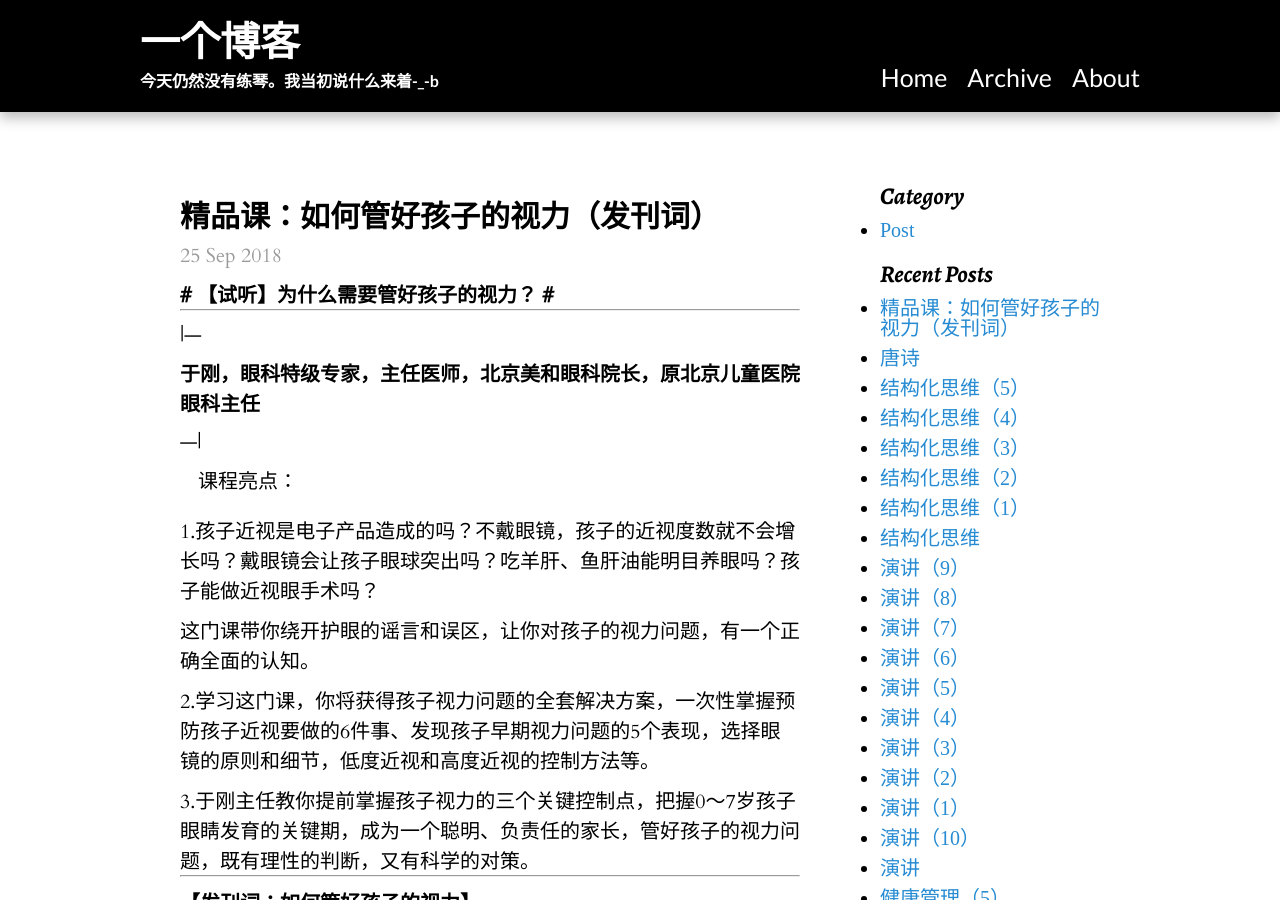
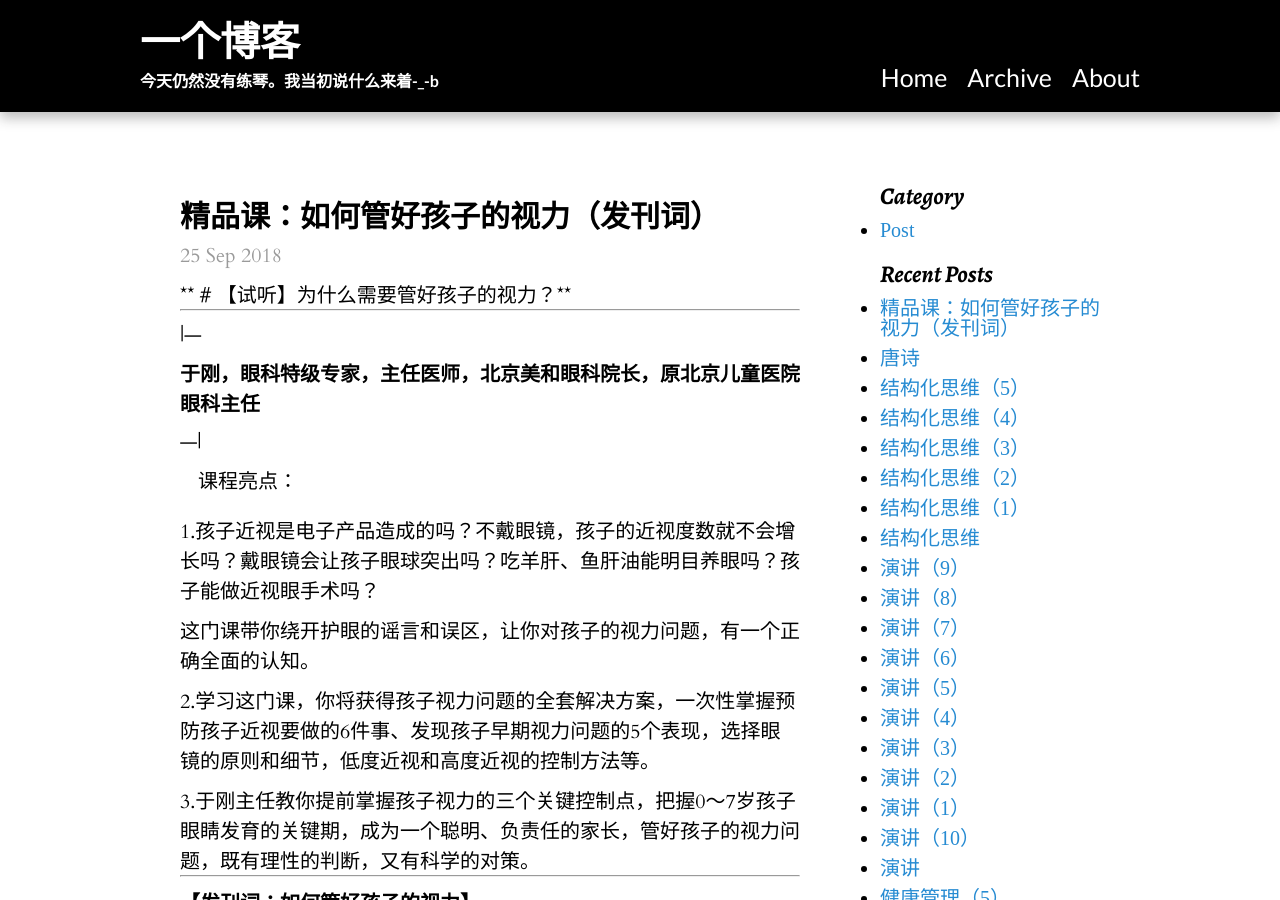
Before and after one commit to xjxuyang/xjxuyang.github.io, a Jekyll site: the page built from _posts/2018-09-25-如何管好孩子的视力（0）.md, in a window 1280 px wide and 900 px high. Built offline with Jekyll 4.4.1, drawn with Linux system fonts in a browser that asks for light colours; some web fonts are replaced.

```diff
--- a/_posts/2018-09-25-如何管好孩子的视力（0）.md
+++ b/_posts/2018-09-25-如何管好孩子的视力（0）.md
@@ -4,7 +4,7 @@ title: 精品课：如何管好孩子的视力（发刊词）
 category: Post
 ---
 
-**# 【试听】为什么需要管好孩子的视力？ #**
+** # 【试听】为什么需要管好孩子的视力？**
 * * *
 |---
 
```
